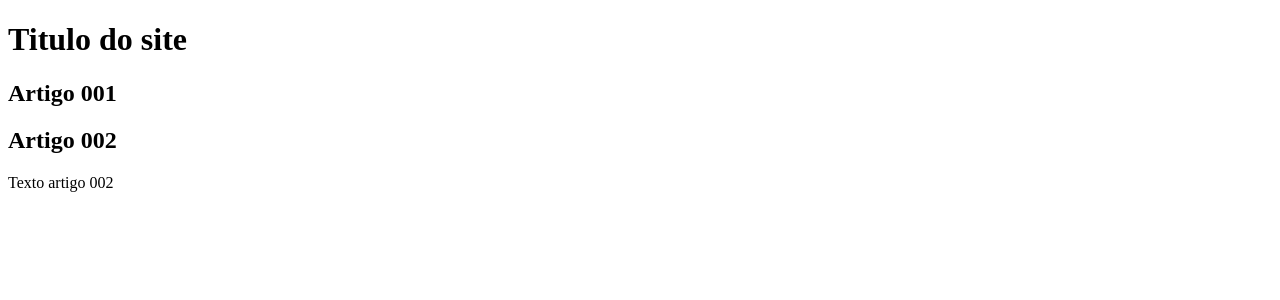
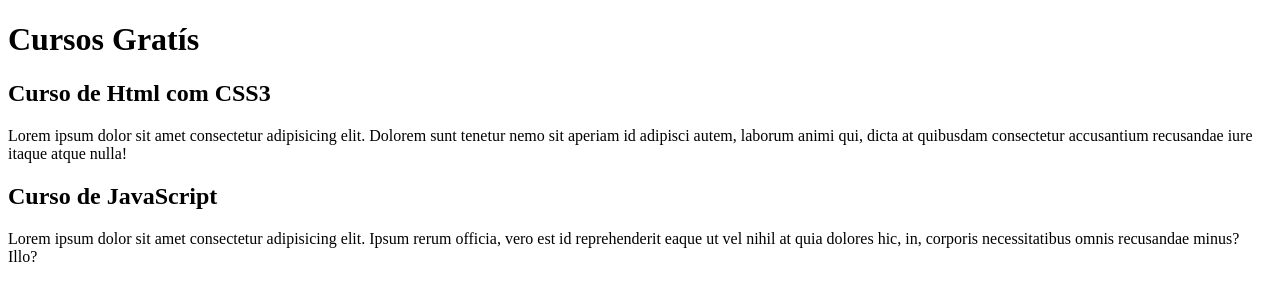
Before and after one commit to ffelixlucas/projeto-site, a plain HTML site: page index.html in a window 1280 px wide. Drawn offline with Linux system fonts and the light colour scheme.

Commit message:
comecei a escrever o conteudo

```diff
--- a/index.html
+++ b/index.html
@@ -9,14 +9,15 @@
 <body>
     <main>
         <header>
-            <h1>Titulo do site</h1>
+            <h1>Cursos Gratís</h1>
         </header>
         <article>
-            <h2>Artigo 001</h2>
+            <h2>Curso de Html com CSS3</h2>
+            <P>Lorem ipsum dolor sit amet consectetur adipisicing elit. Dolorem sunt tenetur nemo sit aperiam id adipisci autem, laborum animi qui, dicta at quibusdam consectetur accusantium recusandae iure itaque atque nulla!</P>
         </article>
         <article>
-            <h2>Artigo 002</h2>
-            <p>Texto artigo 002</p>
+            <h2>Curso de JavaScript</h2>
+            <p>Lorem ipsum dolor sit amet consectetur adipisicing elit. Ipsum rerum officia, vero est id reprehenderit eaque ut vel nihil at quia dolores hic, in, corporis necessitatibus omnis recusandae minus? Illo?</p>
         </article>
     </main>
 
```
